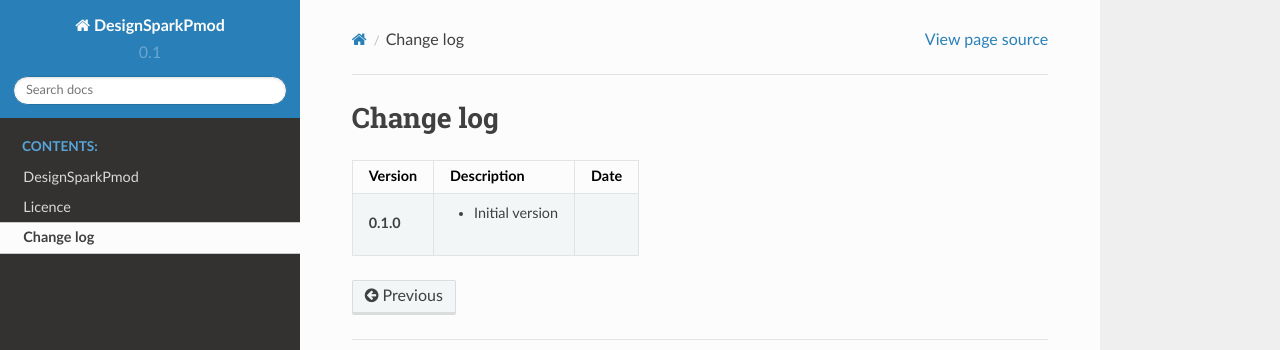
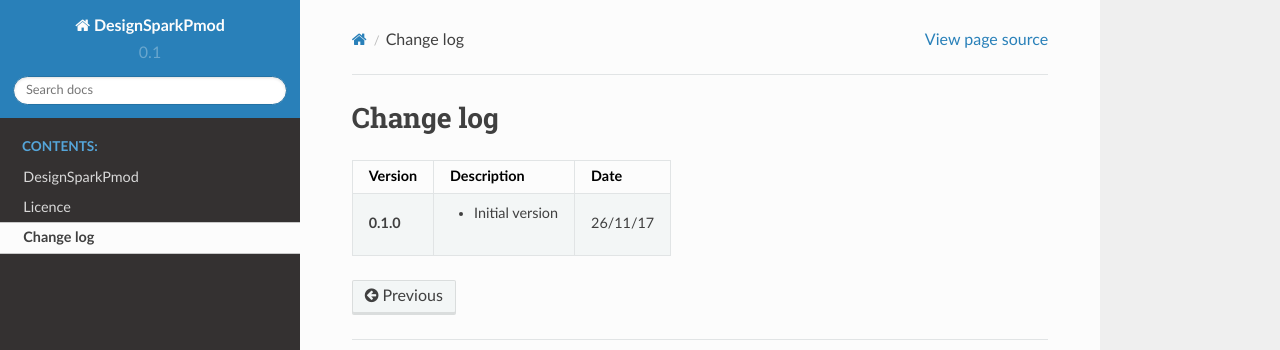
Before and after one commit to DesignSparkRS/DesignSpark.Pmod, a Sphinx documentation site: the page built from docs/changes.rst, in a window 1280 px wide. Shown: the top 350 px of the page. Built offline with Sphinx 7.4.7 and the Read the Docs theme 2.0.0, drawn with Linux system fonts in a browser that asks for light colours.

```diff
--- a/CHANGES.rst
+++ b/CHANGES.rst
@@ -4,5 +4,5 @@ Change log
 +------------+---------------------------------------------------------------------+------------+
 | Version    | Description                                                         | Date       |
 +============+=====================================================================+============+
-| **0.1.0**  | * Initial version                                                   |            |
+| **0.1.0**  | * Initial version                                                   | 26/11/17   |
 +------------+---------------------------------------------------------------------+------------+
--- a/docs/conf.py
+++ b/docs/conf.py
@@ -20,7 +20,7 @@
 import os
 import sys
 sys.path.insert(0, os.path.abspath('.'))
-
+sys.path.insert(0, os.path.abspath('../'))
 
 # -- General configuration ------------------------------------------------
 
--- a/setup.py
+++ b/setup.py
@@ -12,7 +12,7 @@ setup(
     author = 'RS Components',
     author_email = 'maint@abopen.com',
     url = 'https://github.com/designsparkrs/DesignSparkPmod',
-    # download_url = 'https://github.com/designsparkrs/DesignSparkPmod/archive/0.1.tar.gz',
+    download_url = 'https://github.com/designsparkrs/DesignSparkPmod/archive/0.1.tar.gz',
     install_requires = ['future','RPI.GPIO','spidev','luma.oled','luma.core'],
     license = 'MIT License',
     long_description = open('README.rst').read(),
```
